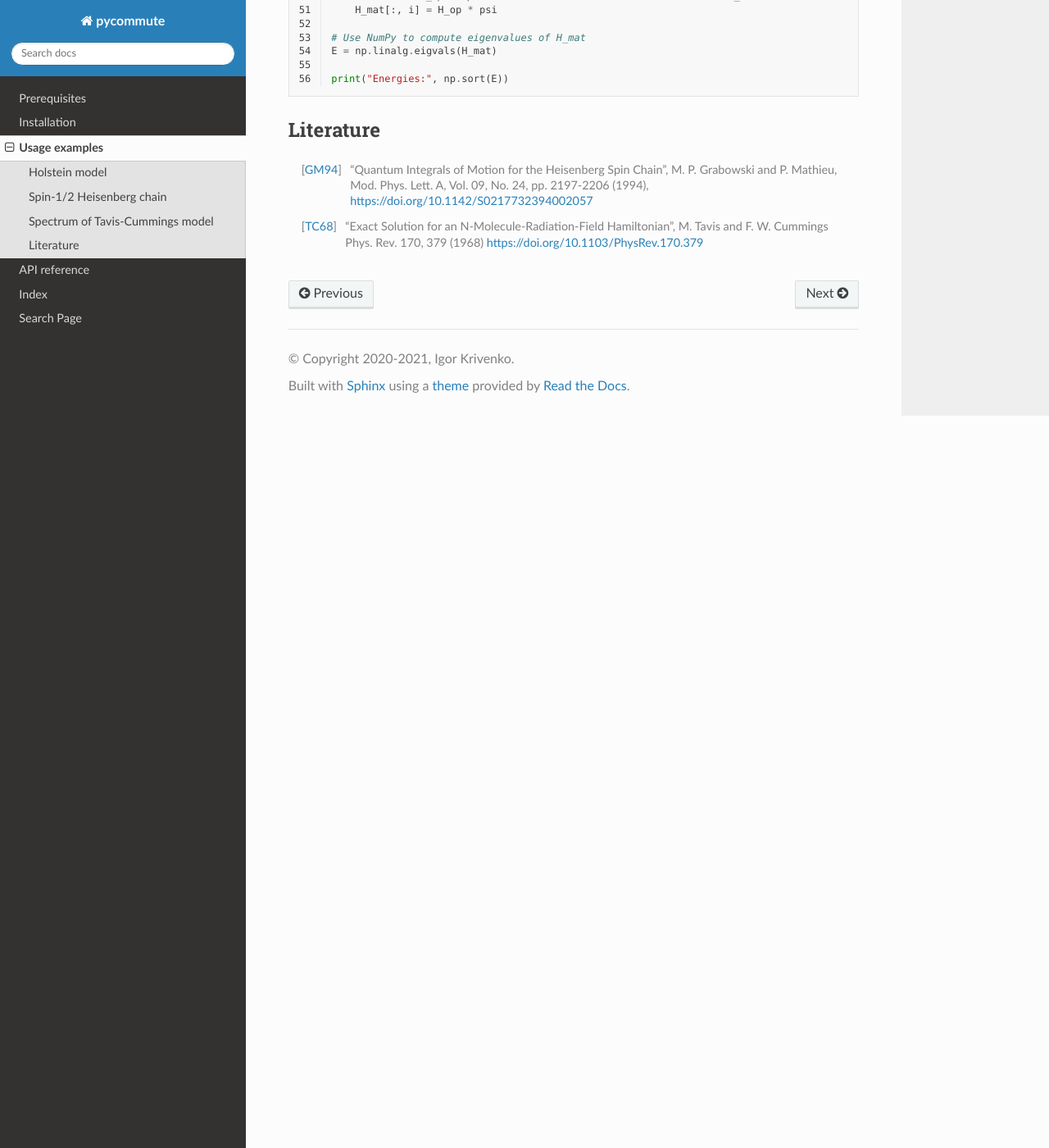
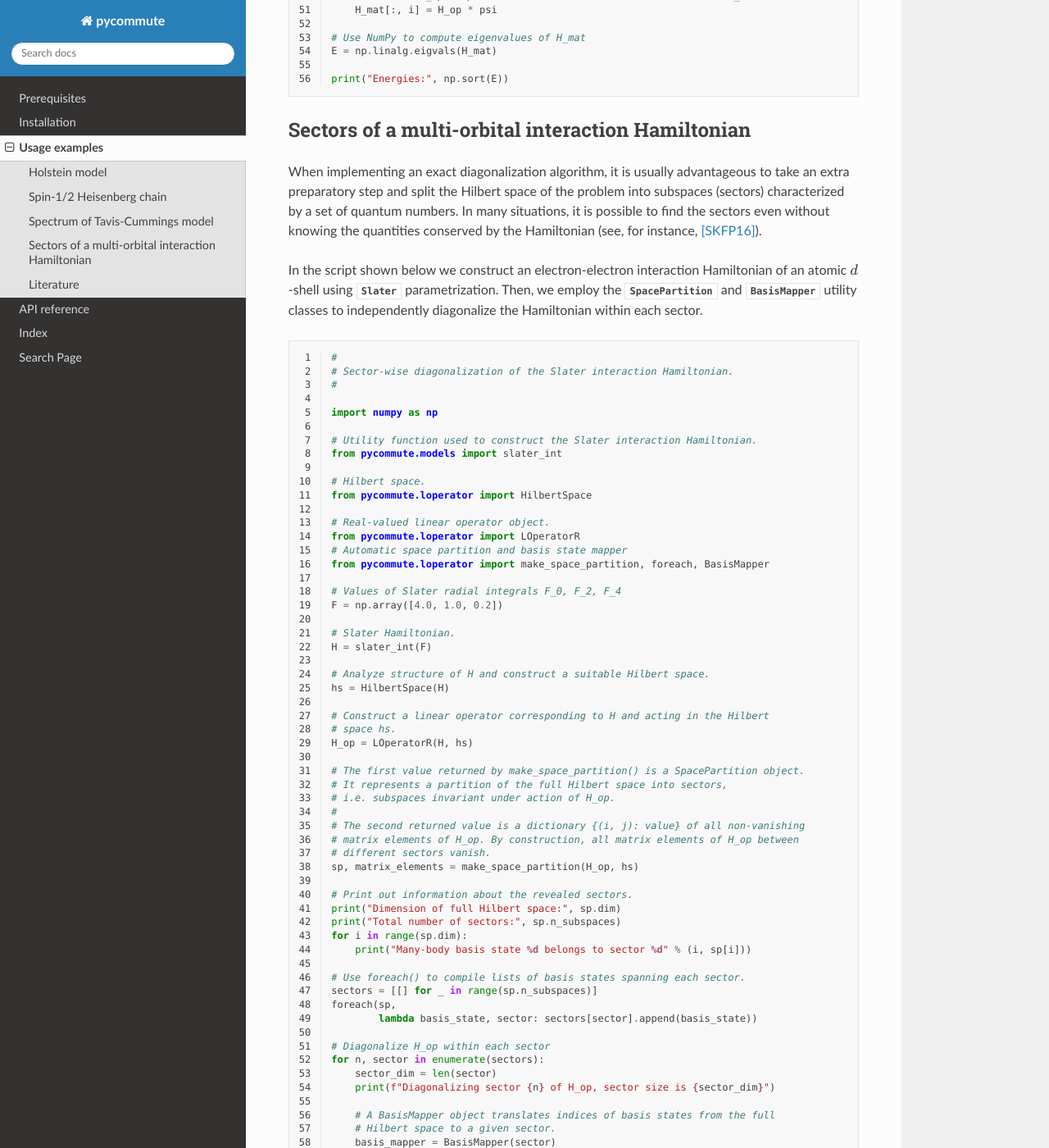
Before and after one commit to krivenko/pycommute, a Sphinx documentation site: the page built from docs/examples.rst, in a window 1280 px wide and 1400 px high, scrolled down 5105 px. Shown: the whole window at 82% size. Built offline with Sphinx 7.4.7 and the Read the Docs theme 2.0.0, drawn with Linux system fonts in a browser that asks for light colours; some of the changed text lies outside the part shown.

Commit message:
doc: New example space_partition

```diff
--- a/docs/examples.rst
+++ b/docs/examples.rst
@@ -106,6 +106,27 @@ representation of our problem.
   :lines: 11-
   :linenos:
 
+Sectors of a multi-orbital interaction Hamiltonian
+--------------------------------------------------
+
+When implementing an exact diagonalization algorithm, it is usually advantageous
+to take an extra preparatory step and split the Hilbert space of the problem
+into subspaces (sectors) characterized by a set of quantum numbers.
+In many situations, it is possible to find the sectors even without knowing
+the quantities conserved by the Hamiltonian (see, for instance, [SKFP16]_).
+
+In the script shown below we construct an electron-electron interaction
+Hamiltonian of an atomic :math:`d`-shell using
+:func:`Slater <pycommute.models.slater_int>` parametrization. Then, we employ
+the :class:`SpacePartition <pycommute.loperator.SpacePartition>` and
+:class:`BasisMapper <pycommute.loperator.BasisMapper>` utility classes to
+independently diagonalize the Hamiltonian within each sector.
+
+.. literalinclude:: space_partition.py
+  :language: python
+  :lines: 11-
+  :linenos:
+
 Literature
 ----------
 
@@ -118,3 +139,9 @@ Literature
   M. Tavis and F. W. Cummings
   Phys. Rev. 170, 379 (1968)
   https://doi.org/10.1103/PhysRev.170.379
+
+.. [SKFP16] "TRIQS/CTHYB: A continuous-time quantum Monte Carlo
+  hybridisation expansion solver for quantum impurity problems",
+  P. Seth, I. Krivenko, M. Ferrero and O. Parcollet,
+  Comp. Phys. Comm. 200, March 2016, 274-284,
+  http://dx.doi.org/10.1016/j.cpc.2015.10.023 (section 4.2)
--- /dev/null
+++ b/docs/space_partition.py
@@ -0,0 +1,95 @@
+#
+# This file is part of pycommute, Python bindings for the libcommute C++
+# quantum operator algebra library.
+#
+# Copyright (C) 2020-2021 Igor Krivenko <igor.s.krivenko@gmail.com>
+#
+# This Source Code Form is subject to the terms of the Mozilla Public
+# License, v. 2.0. If a copy of the MPL was not distributed with this
+# file, You can obtain one at http://mozilla.org/MPL/2.0/.
+
+#
+# Sector-wise diagonalization of the Slater interaction Hamiltonian.
+#
+
+import numpy as np
+
+# Utility function used to construct the Slater interaction Hamiltonian.
+from pycommute.models import slater_int
+
+# Hilbert space.
+from pycommute.loperator import HilbertSpace
+
+# Real-valued linear operator object.
+from pycommute.loperator import LOperatorR
+# Automatic space partition and basis state mapper
+from pycommute.loperator import make_space_partition, foreach, BasisMapper
+
+# Values of Slater radial integrals F_0, F_2, F_4
+F = np.array([4.0, 1.0, 0.2])
+
+# Slater Hamiltonian.
+H = slater_int(F)
+
+# Analyze structure of H and construct a suitable Hilbert space.
+hs = HilbertSpace(H)
+
+# Construct a linear operator corresponding to H and acting in the Hilbert
+# space hs.
+H_op = LOperatorR(H, hs)
+
+# The first value returned by make_space_partition() is a SpacePartition object.
+# It represents a partition of the full Hilbert space into sectors,
+# i.e. subspaces invariant under action of H_op.
+#
+# The second returned value is a dictionary {(i, j): value} of all non-vanishing
+# matrix elements of H_op. By construction, all matrix elements of H_op between
+# different sectors vanish.
+sp, matrix_elements = make_space_partition(H_op, hs)
+
+# Print out information about the revealed sectors.
+print("Dimension of full Hilbert space:", sp.dim)
+print("Total number of sectors:", sp.n_subspaces)
+for i in range(sp.dim):
+    print("Many-body basis state %d belongs to sector %d" % (i, sp[i]))
+
+# Use foreach() to compile lists of basis states spanning each sector.
+sectors = [[] for _ in range(sp.n_subspaces)]
+foreach(sp,
+        lambda basis_state, sector: sectors[sector].append(basis_state))
+
+# Diagonalize H_op within each sector
+for n, sector in enumerate(sectors):
+    sector_dim = len(sector)
+    print(f"Diagonalizing sector {n} of H_op, sector size is {sector_dim}")
+
+    # A BasisMapper object translates indices of basis states from the full
+    # Hilbert space to a given sector.
+    basis_mapper = BasisMapper(sector)
+
+    # Prepare a matrix representation of H_op within current sector.
+    H_mat = np.zeros((sector_dim, sector_dim))
+    for i in range(sector_dim):
+        # A column vector psi = {0, 0, ..., 1, ..., 0}
+        psi = np.zeros(sector_dim)
+        psi[i] = 1.0
+        # This vector will receive the result of H_op * psi
+        phi = np.zeros(sector_dim)
+
+        # Since both psi and phi are 1D NumPy arrays with size of the chosen
+        # sector, H_op cannot act on them directly as it expects vectors of
+        # size hs.dim.
+        # Instead, we are going to use our basis mapper object to construct
+        # special views of psi and phi.
+        psi_view = basis_mapper(psi)
+        phi_view = basis_mapper(phi)
+
+        # Now, H_op can act on the mapped views.
+        H_op(psi_view, phi_view)
+
+        # Store H_op * psi in the i-th column of H_mat.
+        H_mat[:, i] = phi
+
+    # Use NumPy to compute eigenvalues of H_mat.
+    E = np.linalg.eigvals(H_mat)
+    print("Energies:", np.sort(E))
--- a/docs/tavis_cummings.py
+++ b/docs/tavis_cummings.py
@@ -48,7 +48,7 @@ hs = HilbertSpace([
 ])
 
 # Construct a linear operator corresponding to H and acting in the Hilbert
-# space 'hs'
+# space hs.
 H_op = LOperatorR(H, hs)
 
 # Prepare a matrix representation of H_op
```
Also changed, not shown: TODO.md (+0 -1 lines).
